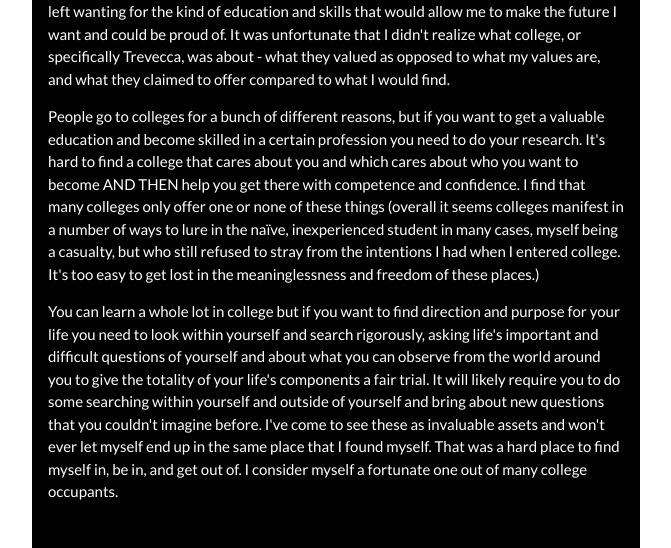
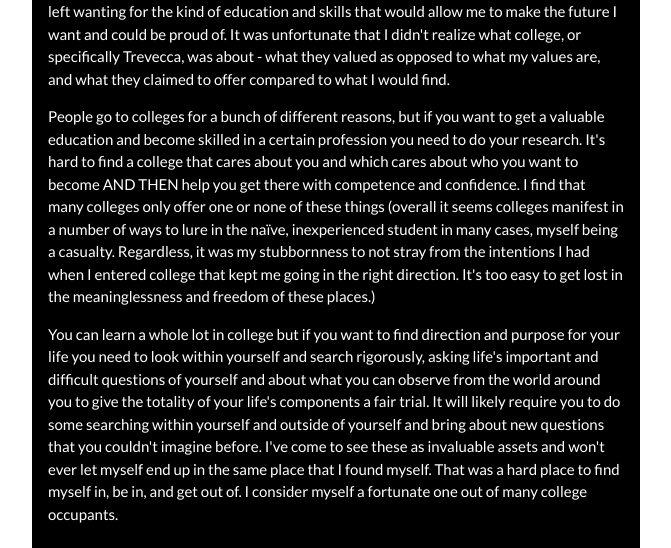
Before and after one commit to CCBrenner/IssueTracker, a Django app: page /about/for-learner/ in a window 1280 px wide. Shown: the part 824-1372 px from the top of the page, without its empty margins (304-975 px from the left). Run offline with Django 3.2, Linux system fonts and the light colour scheme.

Commit message:
Altered the for learner page wording

```diff
--- a/issue_tracker_app/templates/issue_tracker_app/for_learner.html
+++ b/issue_tracker_app/templates/issue_tracker_app/for_learner.html
@@ -71,7 +71,7 @@
         <p>My self-teaching aims in software engineering are largely concept and project oriented, consisting of notation (typically from a video course) followed by implementation. Reinforcement occurred by current project demands, multiple projects, and expected future project and professional demands via critical and holistic thinking. The goal of educational projects like this one were (1) to increase familiarity and experience with all that is essential in using these technologies and (2) to improve resourcefulness and perseverance. Videos of experienced programmers sharing their wisdom provided at times productive, high-level perspective improvements which recentered me when I felt lost, at a loss and like I wanted to give up.</p>
         <h4>How I Came to Do This</h4>
         <p>This is how I did this – I motivated myself to get educated and skilled in relevant subject matter (perhaps one of the most important GET requests in my life). It was unfortunate that even when I finally figured out what major I would complete in college that I was still left wanting for the kind of education and skills that would allow me to make the future I want and could be proud of. It was unfortunate that I didn't realize what college, or specifically Trevecca, was about - what they valued as opposed to what my values are, and what they claimed to offer compared to what I would find.</p>
-        <p>People go to colleges for a bunch of different reasons, but if you want to get a valuable education and become skilled in a certain profession you need to do your research. It's hard to find a college that cares about you and which cares about who you want to become AND THEN help you get there with competence and confidence. I find that many colleges only offer one or none of these things (overall it seems colleges manifest in a number of ways to lure in the naïve, inexperienced student in many cases, myself being a casualty, but who still refused to stray from the intentions I had when I entered college. It's too easy to get lost in the meaninglessness and freedom of these places.)</p>
+        <p>People go to colleges for a bunch of different reasons, but if you want to get a valuable education and become skilled in a certain profession you need to do your research. It's hard to find a college that cares about you and which cares about who you want to become AND THEN help you get there with competence and confidence. I find that many colleges only offer one or none of these things (overall it seems colleges manifest in a number of ways to lure in the naïve, inexperienced student in many cases, myself being a casualty. Regardless, it was my stubbornness to not stray from the intentions I had when I entered college that kept me going in the right direction. It's too easy to get lost in the meaninglessness and freedom of these places.)</p>
         <p>You can learn a whole lot in college but if you want to find direction and purpose for your life you need to look within yourself and search rigorously, asking life's important and difficult questions of yourself and about what you can observe from the world around you to give the totality of your life's components a fair trial. It will likely require you to do some searching within yourself and outside of yourself and bring about new questions that you couldn't imagine before. I've come to see these as invaluable assets and won't ever let myself end up in the same place that I found myself. That was a hard place to find myself in, be in, and get out of. I consider myself a fortunate one out of many college occupants.</p>
         <br /><br />
         <h4 class="w3-center">How <b>You</b> Can Do This!</h4>
```
